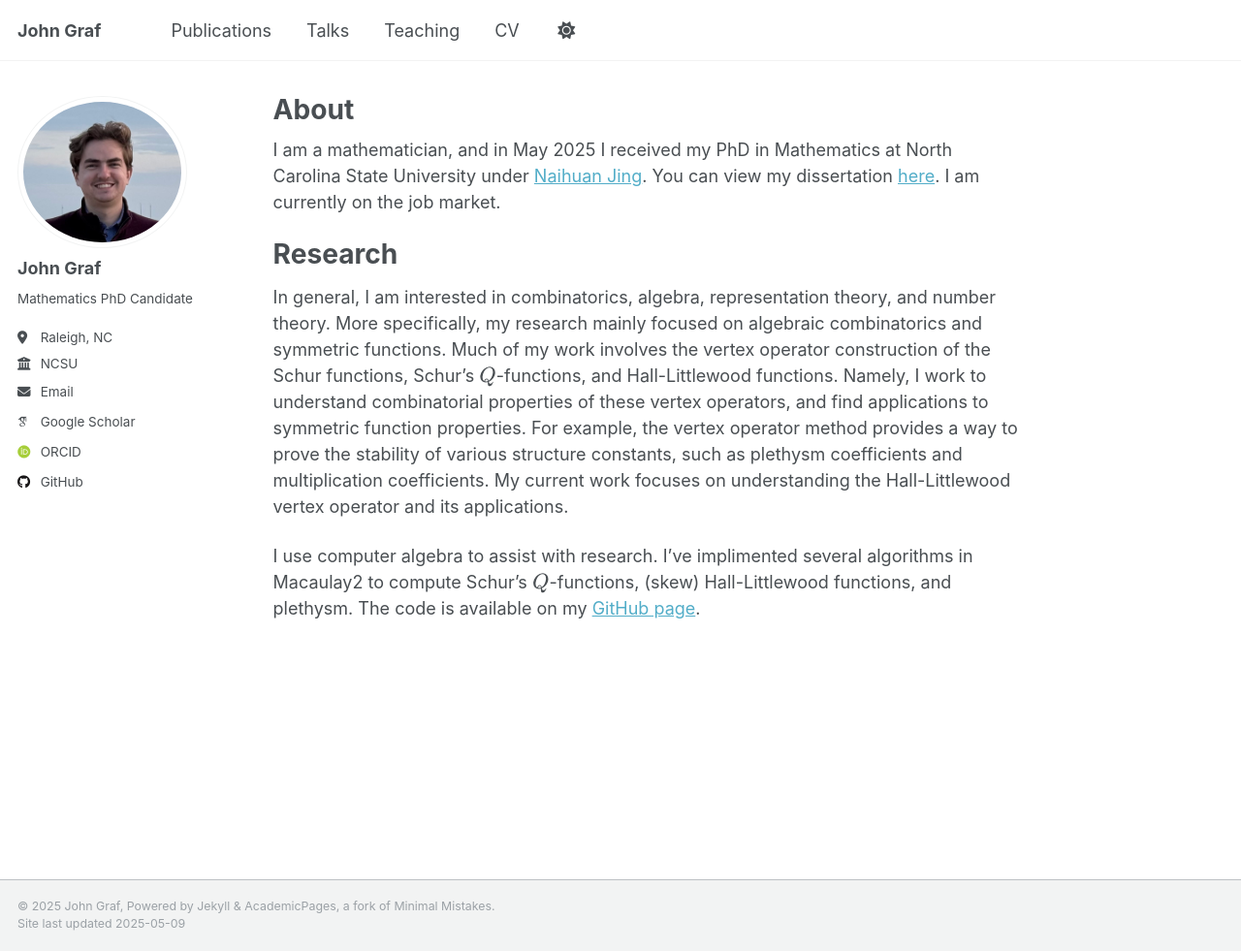
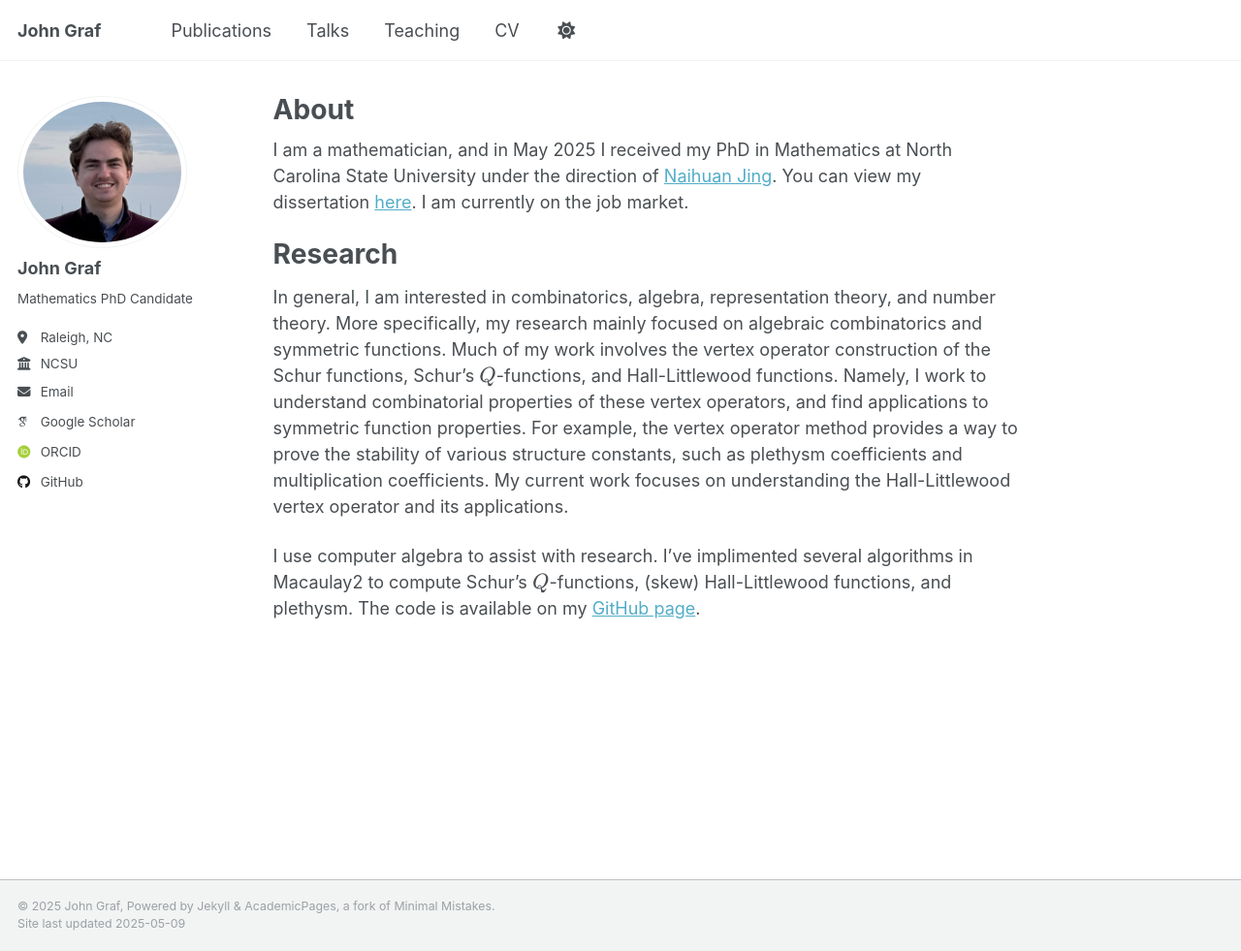
Before and after one commit to j-graf/j-graf.github.io, a Jekyll site: the page built from _pages/about.md, in a window 1280 px wide and 981 px high. Shown: the whole window at 97% size. Built offline with Jekyll 4.4.1, drawn with Linux system fonts in a browser that asks for light colours; some web fonts are replaced.

Commit message:
Update about.md

```diff
--- a/_pages/about.md
+++ b/_pages/about.md
@@ -7,7 +7,7 @@
   - /about.html
 ---
 
-I am a mathematician, and in May 2025 I received my PhD in Mathematics at North Carolina State University under [Naihuan Jing](https://jing.math.ncsu.edu/). You can view my dissertation [here](https://www.lib.ncsu.edu/resolver/1840.20/45216). I am currently on the job market.
+I am a mathematician, and in May 2025 I received my PhD in Mathematics at North Carolina State University under the direction of [Naihuan Jing](https://jing.math.ncsu.edu/). You can view my dissertation [here](https://www.lib.ncsu.edu/resolver/1840.20/45216). I am currently on the job market.
 
 Research
 ======
```
